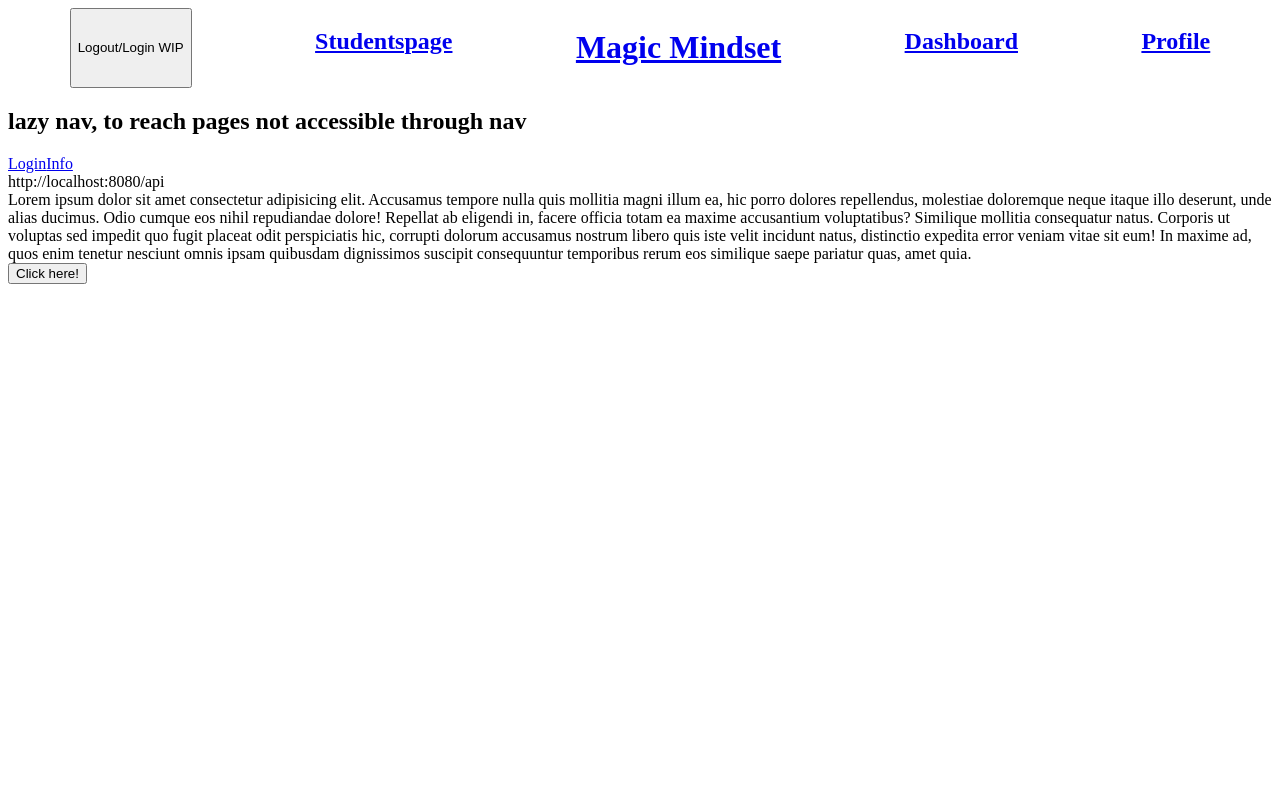
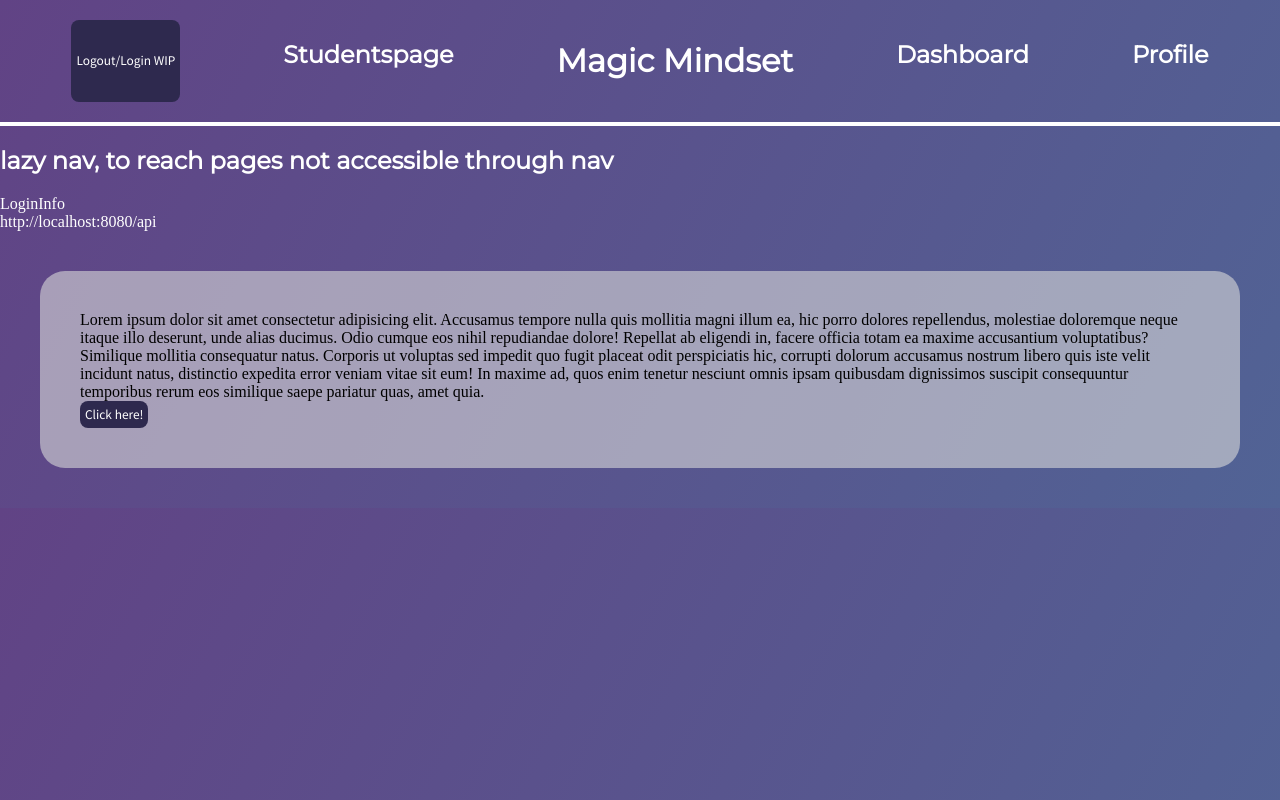
Before and after one commit to CryptForge/magic-mindset, a React (Vite) app in the folder website/: page /info in a window 1280 px wide. Built offline with nearby package versions, Linux system fonts and the light colour scheme.

Commit message:
basic CSS to make the website not look absolutely horrid

```diff
--- a/website/src/App.jsx
+++ b/website/src/App.jsx
@@ -40,13 +40,13 @@ function App() {
 
   return (
     <AuthContext.Provider value={auth}>
-      <div className="App">
+      <div className="App background">
         <div>
           <Header />
         </div>
 
         <div>{API_BASE}</div>
-        <div>
+        <div className="container">
           <Routes>
             <Route path="/" element={<Home />} />
             <Route path="/dashboard" element={<Dashboard />} />
--- a/website/src/component/Header/Header.css
+++ b/website/src/component/Header/Header.css
@@ -1,4 +1,25 @@
 .headerflex {
   display: flex;
   justify-content: space-around;
+  margin: auto;
+  border-bottom-style: solid;
+  border-bottom-width: 4px;
+  padding: 20px;
 }
+.headerbutton {
+  background: #2e294e;
+  font-family: "Source Sans Pro", sans-serif;
+  color: white;
+  border: none;
+  border-radius: 8px;
+  padding: 5px;
+  transition-duration: 0.5s;
+}
+.headerbutton:hover {
+  transform: scale(110%);
+  cursor: pointer;
+}
+
+a {
+  text-decoration: none;
+}
--- a/website/src/component/Header/Header.jsx
+++ b/website/src/component/Header/Header.jsx
@@ -6,7 +6,7 @@ const Header = (props) => {
   return (
     <div>
       <div className="headerflex">
-        <button>Logout/Login WIP</button>
+        <button className="headerbutton">Logout/Login WIP</button>
         <h2>
           <NavLink to="/studentspage">Studentspage</NavLink>
         </h2>
--- a/website/src/index.css
+++ b/website/src/index.css
@@ -0,0 +1,54 @@
+@import url("https://fonts.googleapis.com/css2?family=Montserrat&family=Source+Sans+Pro&display=swap");
+body {
+  margin: 0;
+  width: auto;
+  background: rgb(97, 67, 133);
+  background: linear-gradient(
+    116.64deg,
+    rgba(97, 67, 133, 1) 0%,
+    rgba(81, 99, 149, 1) 100%
+  );
+}
+.container {
+  background: rgba(217, 217, 217, 0.6);
+  border-radius: 25px;
+  padding: 40px;
+  margin: 40px;
+}
+.container * {
+  color: black;
+}
+.container button {
+  background: #2e294e;
+  font-family: "Source Sans Pro", sans-serif;
+  color: white;
+  border: none;
+  border-radius: 8px;
+  padding: 5px;
+  transition-duration: 0.5s;
+}
+.container button:hover {
+  transform: scale(110%);
+  cursor: pointer;
+}
+
+.element {
+  background: rgba(217, 217, 217, 0.75);
+  border-radius: 25px;
+}
+* {
+  color: white;
+}
+h1,
+h2,
+h3 {
+  text-decoration: none;
+  font-family: "Montserrat", sans-serif;
+}
+p,
+span {
+  font-family: "Source Sans Pro", sans-serif;
+}
+label {
+  font-family: "Source Sans Pro", sans-serif;
+}
--- a/website/src/page/Info/Info.jsx
+++ b/website/src/page/Info/Info.jsx
@@ -16,7 +16,7 @@ const Info = (props) => {
         dignissimos suscipit consequuntur temporibus rerum eos similique saepe
         pariatur quas, amet quia.
       </div>
-      <button>Click here!</button>
+      <button className="bluebutton">Click here!</button>
     </div>
   );
 };
```
